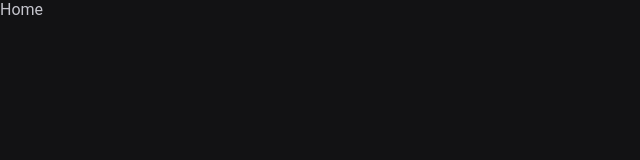
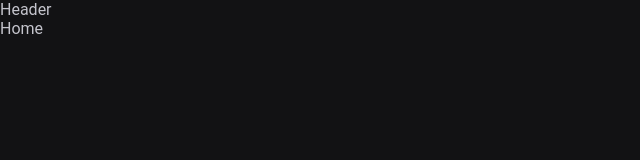
Before and after one commit to lucasmfg7/ign-timer-ts, a React app: page / in a window 1280 px wide. Shown: the top 160 px of the page, without its empty margins (0-640 px from the left). Built offline with nearby package versions, Linux system fonts and the light colour scheme; the HTML template or start-up script is replaced by a standard one.

Commit message:
Layout de rotas

```diff
--- a/src/Router.tsx
+++ b/src/Router.tsx
@@ -1,13 +1,16 @@
 import React from 'react'
 import { Routes, Route } from 'react-router-dom'
+import { DefaultLayout } from './layouts/DefaultLayout'
 import { History } from './pages/History'
 import { Home } from './pages/Home'
 
 export const Router = () => {
   return (
     <Routes>
-      <Route path="/" element={<Home />} />
-      <Route path="/history" element={<History />} />
+      <Route path="/" element={<DefaultLayout />}>
+        <Route path="/" element={<Home />} />
+        <Route path="/history" element={<History />} />
+      </Route>
     </Routes>
   )
 }
--- /dev/null
+++ b/src/components/Header.tsx
@@ -0,0 +1,5 @@
+import React from 'react'
+
+export const Header = () => {
+  return <div>Header</div>
+}
--- /dev/null
+++ b/src/layouts/DefaultLayout.tsx
@@ -0,0 +1,12 @@
+import React from 'react'
+import { Outlet } from 'react-router-dom'
+import { Header } from '../components/Header'
+
+export const DefaultLayout = () => {
+  return (
+    <div>
+      <Header />
+      <Outlet />
+    </div>
+  )
+}
```
